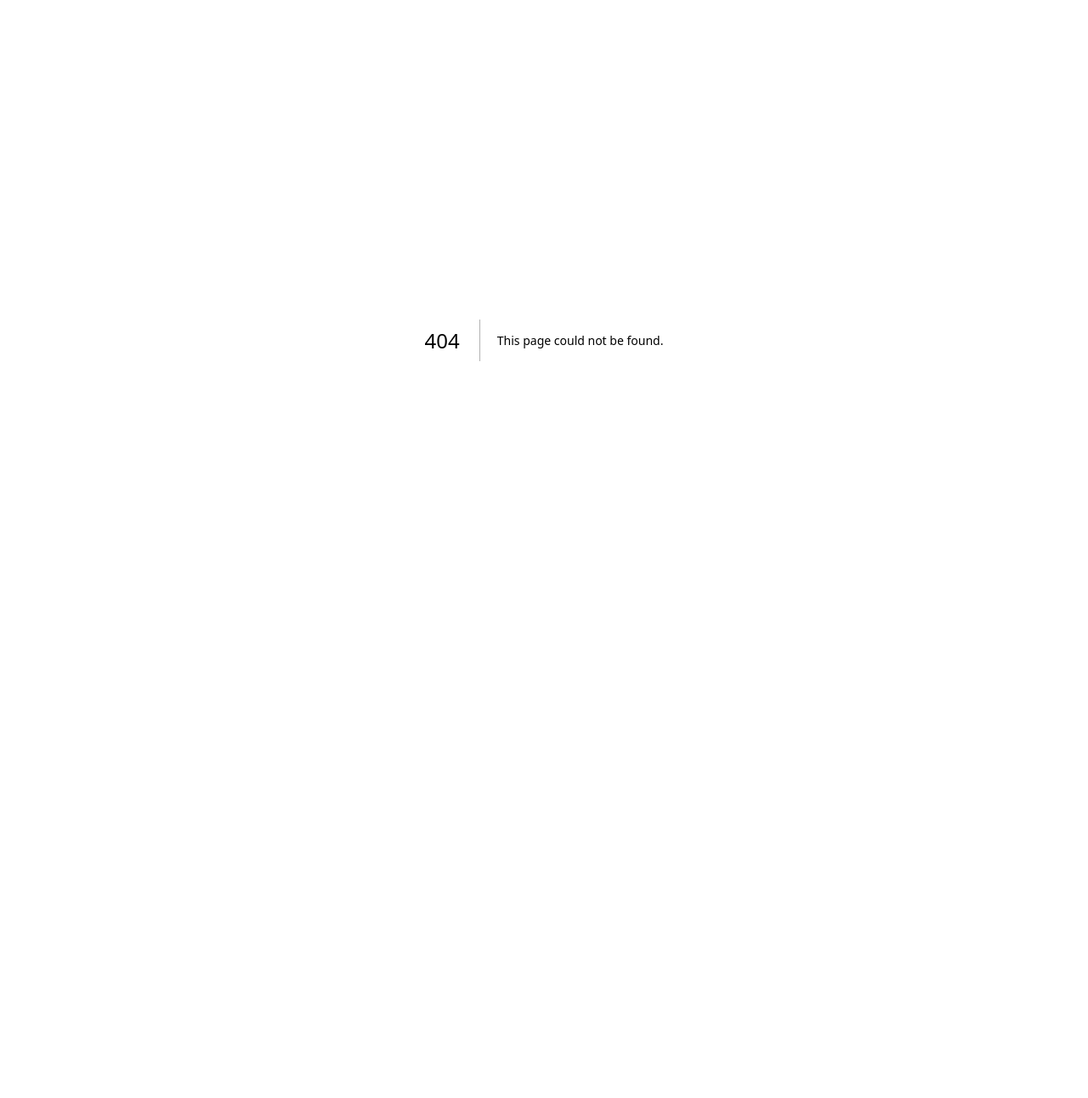
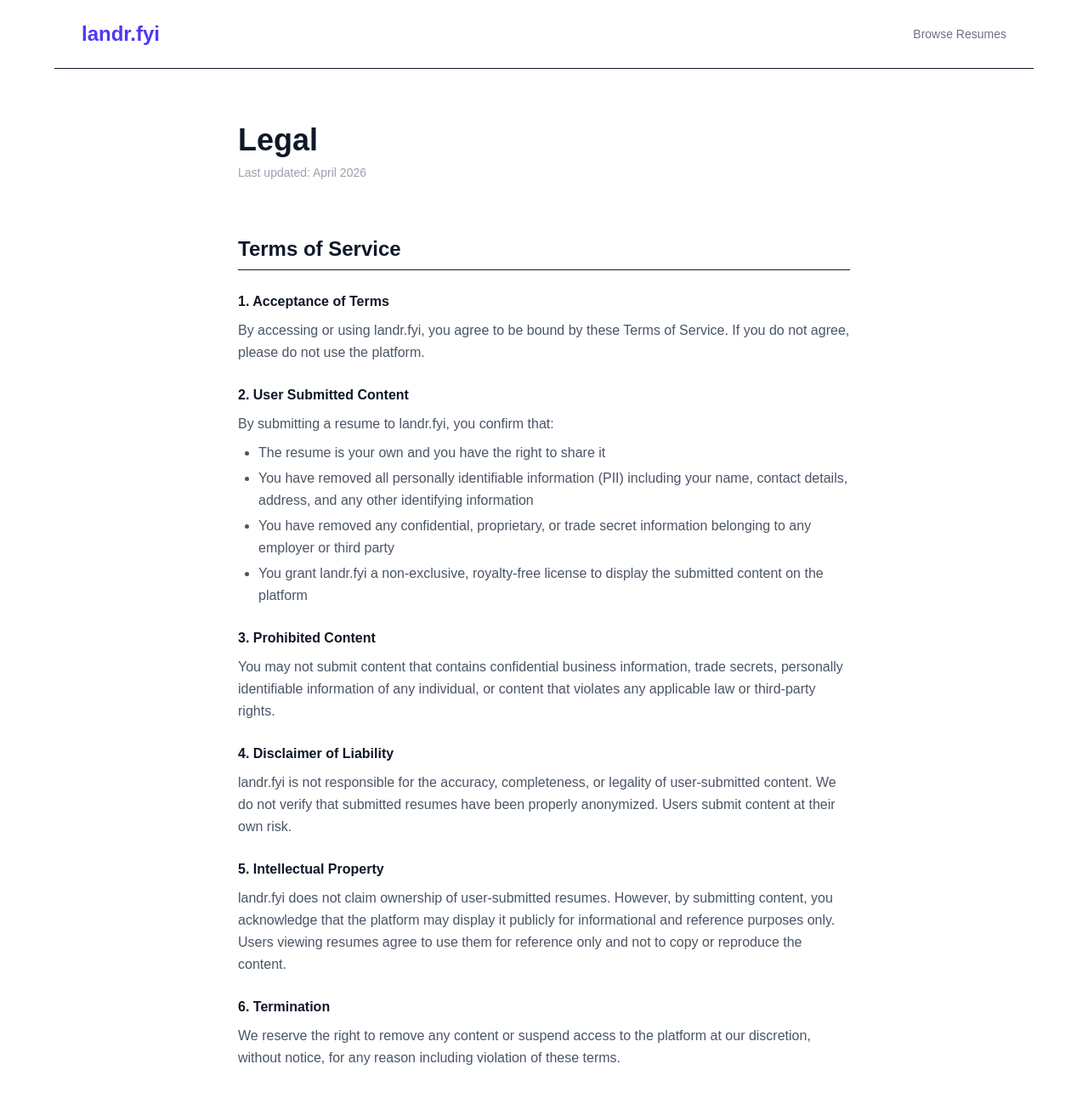
Before and after one commit to ramaraju3/landrfyi, a Next.js app: page /legal in a window 1280 px wide. Before the commit this address had no page. Shown: the top 1292 px of the page at 85% size. Before the commit the page ends 800 px from the top, so only its background shows below. Built offline with nearby package versions, Linux system fonts and the light colour scheme.

Commit message:
add legal pages and footer link

```diff
--- /dev/null
+++ b/app/legal/page.js
@@ -0,0 +1,130 @@
+export default function Legal() {
+  return (
+    <main className="min-h-screen bg-white text-gray-900">
+      {/* Nav */}
+      <nav className="flex justify-between items-center px-8 py-6 max-w-6xl mx-auto border-b">
+        <a href="/" className="text-2xl font-bold text-indigo-600">landr.fyi</a>
+        <a href="/browse" className="text-sm text-gray-500 hover:text-indigo-600 transition">
+          Browse Resumes
+        </a>
+      </nav>
+
+      <div className="max-w-3xl mx-auto px-6 py-16">
+        <h1 className="text-4xl font-extrabold mb-2">Legal</h1>
+        <p className="text-gray-400 text-sm mb-16">Last updated: April 2026</p>
+
+        {/* Terms of Service */}
+        <section className="mb-16">
+          <h2 className="text-2xl font-bold mb-6 pb-2 border-b">Terms of Service</h2>
+
+          <div className="space-y-6 text-gray-600 leading-relaxed">
+            <div>
+              <h3 className="font-semibold text-gray-900 mb-2">1. Acceptance of Terms</h3>
+              <p>By accessing or using landr.fyi, you agree to be bound by these Terms of Service. If you do not agree, please do not use the platform.</p>
+            </div>
+
+            <div>
+              <h3 className="font-semibold text-gray-900 mb-2">2. User Submitted Content</h3>
+              <p>By submitting a resume to landr.fyi, you confirm that:</p>
+              <ul className="list-disc ml-6 mt-2 space-y-1">
+                <li>The resume is your own and you have the right to share it</li>
+                <li>You have removed all personally identifiable information (PII) including your name, contact details, address, and any other identifying information</li>
+                <li>You have removed any confidential, proprietary, or trade secret information belonging to any employer or third party</li>
+                <li>You grant landr.fyi a non-exclusive, royalty-free license to display the submitted content on the platform</li>
+              </ul>
+            </div>
+
+            <div>
+              <h3 className="font-semibold text-gray-900 mb-2">3. Prohibited Content</h3>
+              <p>You may not submit content that contains confidential business information, trade secrets, personally identifiable information of any individual, or content that violates any applicable law or third-party rights.</p>
+            </div>
+
+            <div>
+              <h3 className="font-semibold text-gray-900 mb-2">4. Disclaimer of Liability</h3>
+              <p>landr.fyi is not responsible for the accuracy, completeness, or legality of user-submitted content. We do not verify that submitted resumes have been properly anonymized. Users submit content at their own risk.</p>
+            </div>
+
+            <div>
+              <h3 className="font-semibold text-gray-900 mb-2">5. Intellectual Property</h3>
+              <p>landr.fyi does not claim ownership of user-submitted resumes. However, by submitting content, you acknowledge that the platform may display it publicly for informational and reference purposes only. Users viewing resumes agree to use them for reference only and not to copy or reproduce the content.</p>
+            </div>
+
+            <div>
+              <h3 className="font-semibold text-gray-900 mb-2">6. Termination</h3>
+              <p>We reserve the right to remove any content or suspend access to the platform at our discretion, without notice, for any reason including violation of these terms.</p>
+            </div>
+          </div>
+        </section>
+
+        {/* Privacy Policy */}
+        <section className="mb-16">
+          <h2 className="text-2xl font-bold mb-6 pb-2 border-b">Privacy Policy</h2>
+
+          <div className="space-y-6 text-gray-600 leading-relaxed">
+            <div>
+              <h3 className="font-semibold text-gray-900 mb-2">1. Information We Collect</h3>
+              <p>We collect the following information:</p>
+              <ul className="list-disc ml-6 mt-2 space-y-1">
+                <li>Email addresses submitted via our waitlist form</li>
+                <li>Resume content submitted by users</li>
+                <li>Anonymous page view data for analytics purposes</li>
+              </ul>
+            </div>
+
+            <div>
+              <h3 className="font-semibold text-gray-900 mb-2">2. How We Use Your Information</h3>
+              <p>Email addresses are used solely to notify you when new features are available. We do not sell, rent, or share your email address with third parties. Resume content is displayed publicly on the platform for reference purposes.</p>
+            </div>
+
+            <div>
+              <h3 className="font-semibold text-gray-900 mb-2">3. Data Storage</h3>
+              <p>Data is stored securely using Supabase. Page analytics are processed by Vercel Analytics. We take reasonable measures to protect your data but cannot guarantee absolute security.</p>
+            </div>
+
+            <div>
+              <h3 className="font-semibold text-gray-900 mb-2">4. Cookies</h3>
+              <p>We use minimal cookies necessary for the platform to function. We do not use advertising cookies or tracking cookies.</p>
+            </div>
+
+            <div>
+              <h3 className="font-semibold text-gray-900 mb-2">5. Your Rights</h3>
+              <p>You may request removal of your submitted content or email address at any time by contacting us. We will process removal requests within 30 days.</p>
+            </div>
+          </div>
+        </section>
+
+        {/* Disclaimer */}
+        <section className="mb-16">
+          <h2 className="text-2xl font-bold mb-6 pb-2 border-b">Disclaimer</h2>
+
+          <div className="space-y-6 text-gray-600 leading-relaxed">
+            <div>
+              <h3 className="font-semibold text-gray-900 mb-2">For Informational Purposes Only</h3>
+              <p>All resumes on landr.fyi are shared for informational and reference purposes only. They are not templates to be copied verbatim. landr.fyi makes no guarantees that using similar resume formats or content will result in employment.</p>
+            </div>
+
+            <div>
+              <h3 className="font-semibold text-gray-900 mb-2">No Copyright Infringement Intended</h3>
+              <p>landr.fyi does not knowingly host copyrighted or confidential material. If you believe content on this platform infringes on your rights, please contact us and we will remove it promptly.</p>
+            </div>
+
+            <div>
+              <h3 className="font-semibold text-gray-900 mb-2">No Employment Guarantee</h3>
+              <p>landr.fyi is a community reference tool. We do not guarantee job placement, interview success, or any employment outcome as a result of using this platform.</p>
+            </div>
+
+            <div>
+              <h3 className="font-semibold text-gray-900 mb-2">Contact</h3>
+              <p>For any legal concerns, content removal requests, or questions about these policies, please reach out via the platform.</p>
+            </div>
+          </div>
+        </section>
+      </div>
+
+      {/* Footer */}
+      <footer className="text-center py-8 text-gray-400 text-sm border-t">
+        <a href="/" className="hover:text-indigo-600 transition">← Back to landr.fyi</a>
+      </footer>
+    </main>
+  );
+}
--- a/app/page.js
+++ b/app/page.js
@@ -117,6 +117,9 @@
       <footer className="text-center py-8 text-gray-400 text-sm">
         <p>👀 {visitorCount.toLocaleString()} visits and counting</p>
         <p className="mt-1">© 2026 landr.fyi — Built for job seekers, by job seekers.</p>
+        <p className="mt-2">
+          <a href="/legal" className="hover:text-indigo-600 transition">Terms · Privacy · Disclaimer</a>
+        </p>
       </footer>
     </main>
   );
```
